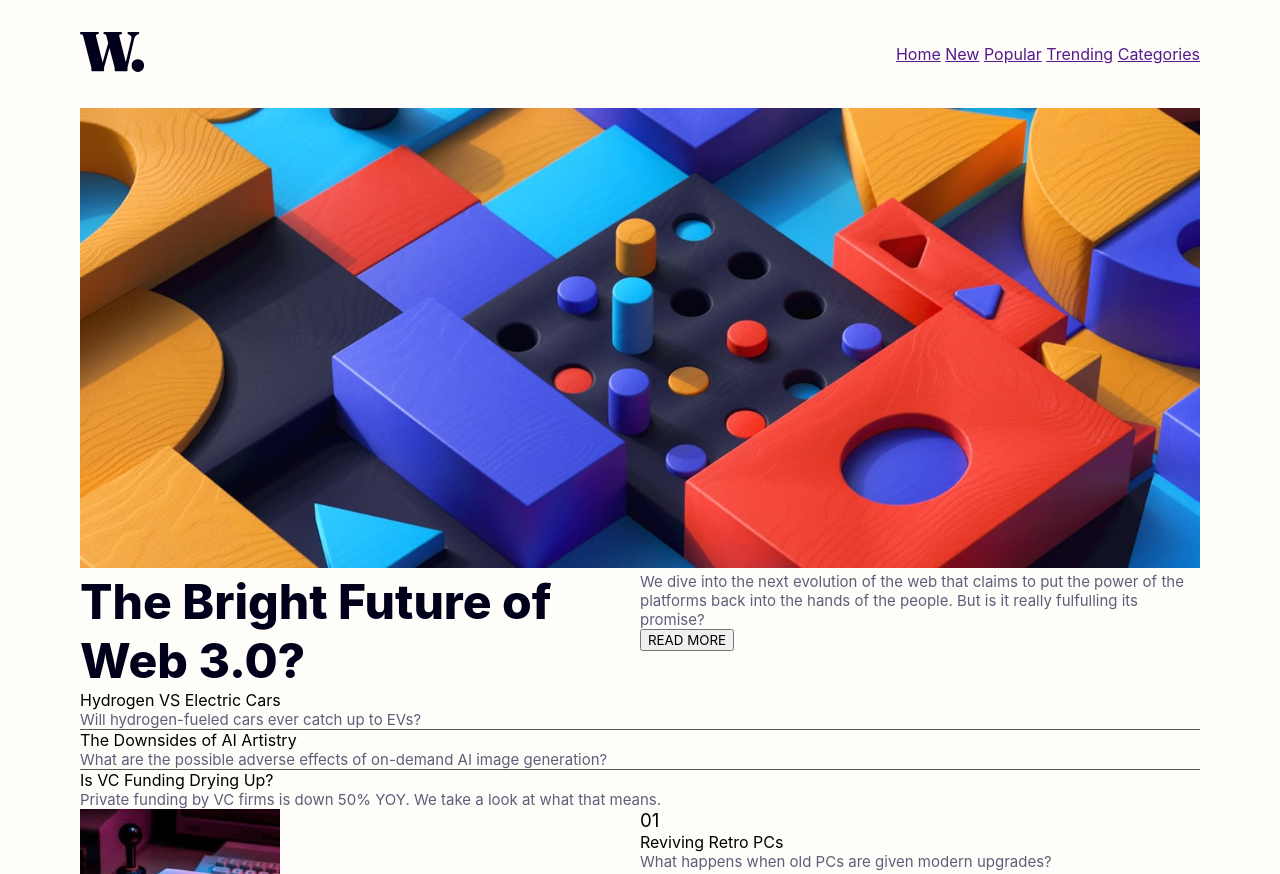
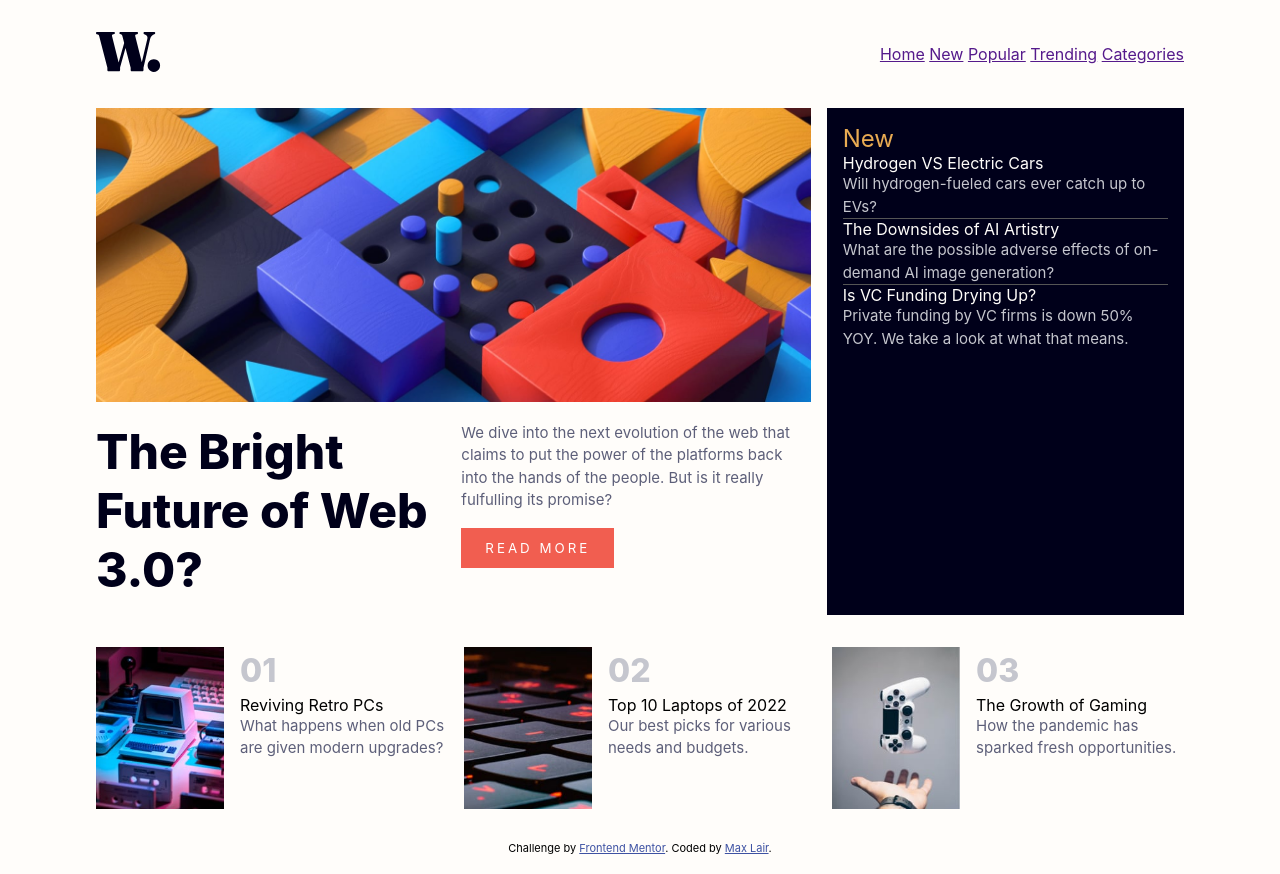
Before and after one commit to maxlair1/fm-news-homepage, a plain HTML site: page index.html in a window 1280 px wide. Shown: the top 874 px of the page. Drawn offline with Linux system fonts and the light colour scheme.

Commit message:
Structure and styling

```diff
--- a/index.html
+++ b/index.html
@@ -19,7 +19,7 @@
         <img src="assets/images/logo.svg" alt="nav-logo">
       </div>
       <nav>
-        <ul class="nave-links">
+        <ul class="nav-links">
           <ul>
             <a href="">Home</a>
             <a href="">New</a>
@@ -33,37 +33,37 @@
 
     <main>
       <section>
-        <div class="wrapper">
+        <div class="wrapper right-sidebar-columns">
           <div class="container">
             <div class="hero-banner">
               <img src="assets/images/image-web-3-desktop.jpg" alt="hero-banner-img">
             </div>
             <div class="even-columns">
               <div class="hero-title">
-                <h1 class="vdark-grey-blue">The Bright Future of Web 3.0?</h1>
+                <h1 class="vdark-grey-blue padding-block-100">The Bright Future of Web 3.0?</h1>
               </div>
               <div class="hero-body">
-                <p>We dive into the next evolution of the web that claims to put the power of the platforms back into the hands of the people. But is it really fulfulling its promise?</p>
+                <p class="padding-block-100">We dive into the next evolution of the web that claims to put the power of the platforms back into the hands of the people. But is it really fulfulling its promise?</p>
                 <button class="solid">READ MORE</button>
               </div>
             </div>
           </div>
-          <div class="container">
-            <div>
-              <h2 class="yellow"></h1>
+          <div class="container sidebar padding-block-200">
+            <div class="wrapper">
+              <h2 class="soft-orange">New</h2>
               <div class="post">
-                <h4 class="light post-title">Hydrogen VS Electric Cars</h4>
-                <p>Will hydrogen-fueled cars ever catch up to EVs?</p>
+                <h4 class="post-title off-white">Hydrogen VS Electric Cars</h4>
+                <p class="grey-blue">Will hydrogen-fueled cars ever catch up to EVs?</p>
               </div>
               <hr>
               <div class="post">
-                <h4 class="light post-title">The Downsides of AI Artistry</h4>
-                <p>What are the possible adverse effects of on-demand AI image generation?</p>
+                <h4 class="post-title off-white">The Downsides of AI Artistry</h4>
+                <p class="grey-blue">What are the possible adverse effects of on-demand AI image generation?</p>
               </div>
               <hr>
               <div class="post">
-                <h4 class="light post-title">Is VC Funding Drying Up?</h4>
-                <p> Private funding by VC firms is down 50% YOY. We take a look at what that means.</p>
+                <h4 class="post-title off-white">Is VC Funding Drying Up?</h4>
+                <p class="grey-blue"> Private funding by VC firms is down 50% YOY. We take a look at what that means.</p>
               </div>
             </div>
           </div>
@@ -72,27 +72,27 @@
     </main>
 
     <section>
-      <div class="container">
-        <div class="even-columns">
+      <div class="container three-columns padding-block-100">
+        <div class="flex padding-block-100">
           <img src="assets/images/image-retro-pcs.jpg" alt="retro-pc">
           <div>
-            <h3>01</h3>
+            <h3 class="grey-blue">01</h3>
             <h4>Reviving Retro PCs</h4>
             <p>What happens when old PCs are given modern upgrades?</p>
           </div>
         </div>
-        <div class="even-columns">
+        <div class="flex padding-block-100">
           <img src="assets/images/image-top-laptops.jpg" alt="laptops">
           <div>
-            <h3>02</h3>
+            <h3 class="grey-blue">02</h3>
             <h4>Top 10 Laptops of 2022</h4>
             <p>Our best picks for various needs and budgets.</p>
           </div>
         </div>
-        <div class="even-columns">
+        <div class="flex padding-block-100">
           <img src="assets/images/image-gaming-growth.jpg" alt="gaming-growth">
-          <div>
-            <h3>03</h3>
+          <div class="">
+            <h3 class="grey-blue">03</h3>
             <h4>The Growth of Gaming</h4>
             <p>How the pandemic has sparked fresh opportunities.</p>
           </div>
--- a/styles.css
+++ b/styles.css
@@ -93,13 +93,16 @@ h1 {
     font-size: var(--size-700);
 }
 
-h2 .light {
-
+h3 {
+    font-weight: var(--extrabold);
+    font-size: var(--size-600);
+    line-height: 150%;
 }
 
 p {
     font-size: var(--body-copy);
     color: var(--n-dark-grey-blue);
+    line-height: 150%;
 }
 
 /* Master */
@@ -112,15 +115,65 @@ html, body {
     background-color: var(--n-off-white);
 }
 
+section {
+    padding-inline: 1rem;
+}
+
+button {
+    background-color: var(--p-soft-red);
+    color: white;
+    color: white;
+    letter-spacing: 3px;
+    border: none;
+    padding: .75rem;
+    padding-inline: 1.5rem;
+    transition: all .5s ease;
+    margin: 0;
+}
+button:hover {
+    background-color: var(--n-vdark-grey-blue);
+}
+
+@media (min-width: 50em) {
+    .right-sidebar-columns {
+        display: grid;
+        grid-template-columns: 2fr 1fr;
+        grid-gap: 1rem;
+    }
+
+    .three-columns {
+        display: grid;
+        grid-template-columns: repeat(3, 1fr);
+        grid-gap: 1em;
+    }
+}
+
 .wrapper {
     margin-inline: auto;
     max-width: 70em;
+}
+
+.sidebar {
+    background-color: var(--n-vdark-grey-blue);
+    padding: 1em;
+    height: 100%;
+}
+
+.flex {
+    display: flex;
+    gap: 1rem;
+}
+
+.flex img {
+    max-width: 8em;
+    height: 100%;
 }
 
 header {
     display: flex;
     justify-content: space-between;
     align-items: center;
+    padding-inline: 1em;
 }
 
 .main > .wrapper {
@@ -128,14 +181,13 @@ header {
     grid-template-columns: 1fr 3fr;
 }
 
-.even-columns {
-    display: grid;
-    grid-auto-flow: column;
-    grid-auto-columns: minmax(0, 1fr);
+@media (min-width: 40rem) {
+    .even-columns {
+        display: grid;
+        grid-auto-flow: column;
+        grid-auto-columns: minmax(0, 1fr);
+        column-gap: 1em;
+    }
 }
 
 /* media q */
-
-@media (min-width: var(--mobile-width)) {
-
-}
```
